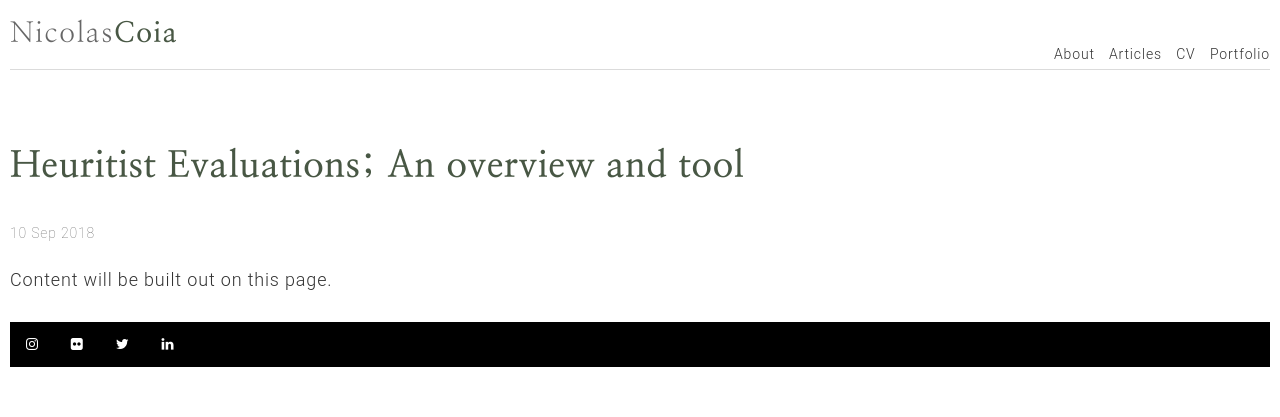
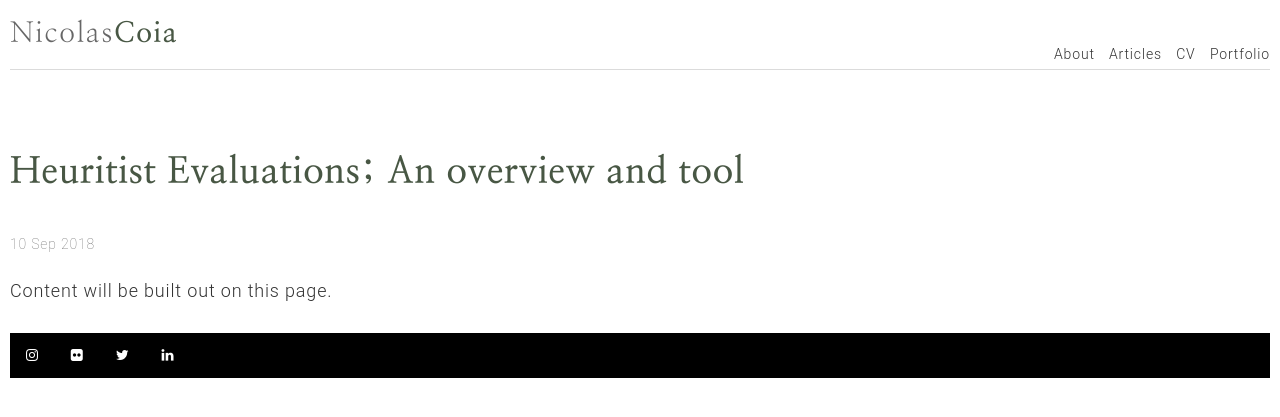
Before and after one commit to dyutibarma/monochrome, a Jekyll site: the page built from _posts/2018-09-10-Heuristic-Evaluations.md, in a window 1280 px wide. Shown: the top 417 px of the page. Built offline with Jekyll 4.4.1, drawn with Linux system fonts in a browser that asks for light colours.

Commit message:
Update typography.scss

```diff
--- a/_sass/typography.scss
+++ b/_sass/typography.scss
@@ -69,7 +69,7 @@ h2 {
 	font-size: 2.6em;
     	font-weight: bold;
     	letter-spacing: .84px;
-    	line-height: 29px;
+    	line-height: 40px;
     	color: #485744;
     	padding: 40px 0 40px 0;
 }
@@ -207,7 +207,7 @@ h2 {
 	font-size: 2.6em;
     	font-weight: bold;
     	letter-spacing: .84px;
-    	line-height: 29px;
+    	line-height: 40px;
     	color: #485744;
     	padding: 40px 0 40px 0;
 }
```
